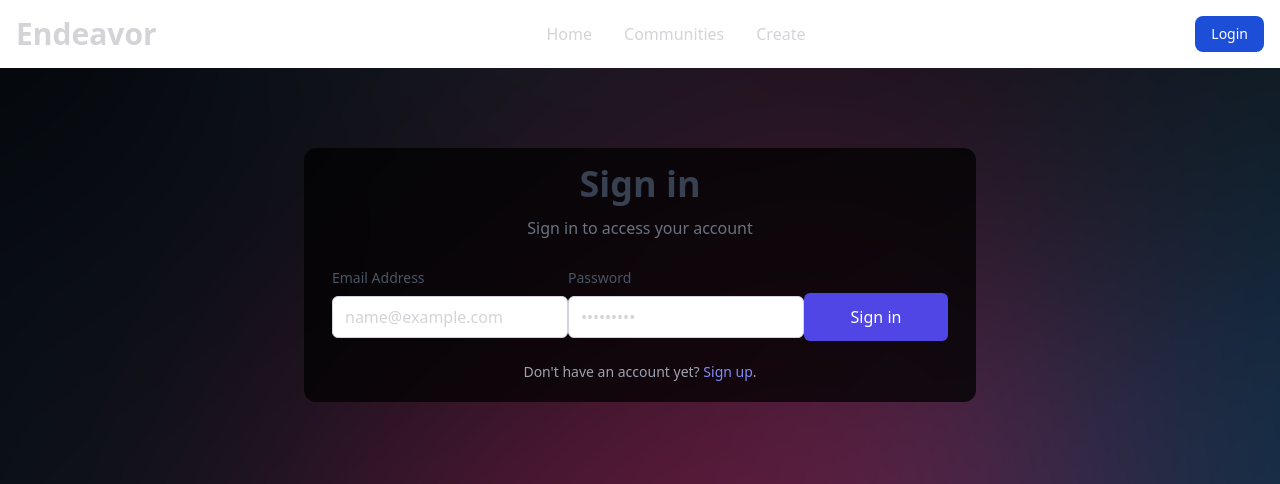
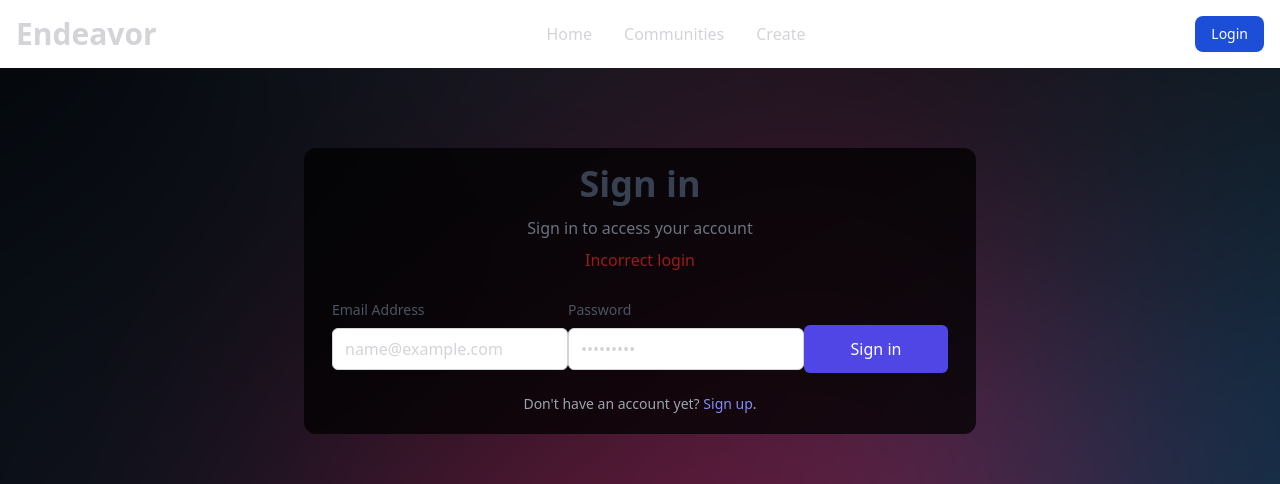
Before and after one commit to nephh/project-3, a React (Vite) app in the folder client/: page / in a window 1280 px wide. Both pictures are taken after typing "name@example.com", "Sample123" into the empty fields and a click on the button "Sign in". Shown: the top 484 px of the page. Built offline with nearby package versions, Linux system fonts and the light colour scheme; no server answers.

Commit message:
login error message

```diff
--- a/client/src/pages/Login.jsx
+++ b/client/src/pages/Login.jsx
@@ -65,7 +65,7 @@ export default function Login() {
       }}
     >
       <div className="container mx-auto mt-20">
-        <div className="w-11/12 md:min-w-2xl mx-auto max-w-2xl rounded-xl bg-black bg-opacity-75 py-1">
+        <div className="md:min-w-2xl mx-auto w-11/12 max-w-2xl transform rounded-xl bg-black bg-opacity-75 py-1 transition">
           <div className="text-center">
             <h1 className="my-3 text-4xl font-semibold text-gray-700 dark:text-gray-200">
               Sign in
@@ -73,10 +73,15 @@ export default function Login() {
             <p className="text-gray-500 dark:text-gray-400">
               Sign in to access your account
             </p>
+            {error && (
+              <div className="mt-2 flex items-center justify-center text-red-800">
+                Incorrect login
+              </div>
+            )}
           </div>
           <div className="mx-7 mt-7">
             <form
-              className="flex flex-col md:flex-row md:items-center justify-between"
+              className="flex flex-col justify-between md:flex-row md:items-center"
               onSubmit={handleFormSubmit}
             >
               <div className="mb-6">
```
